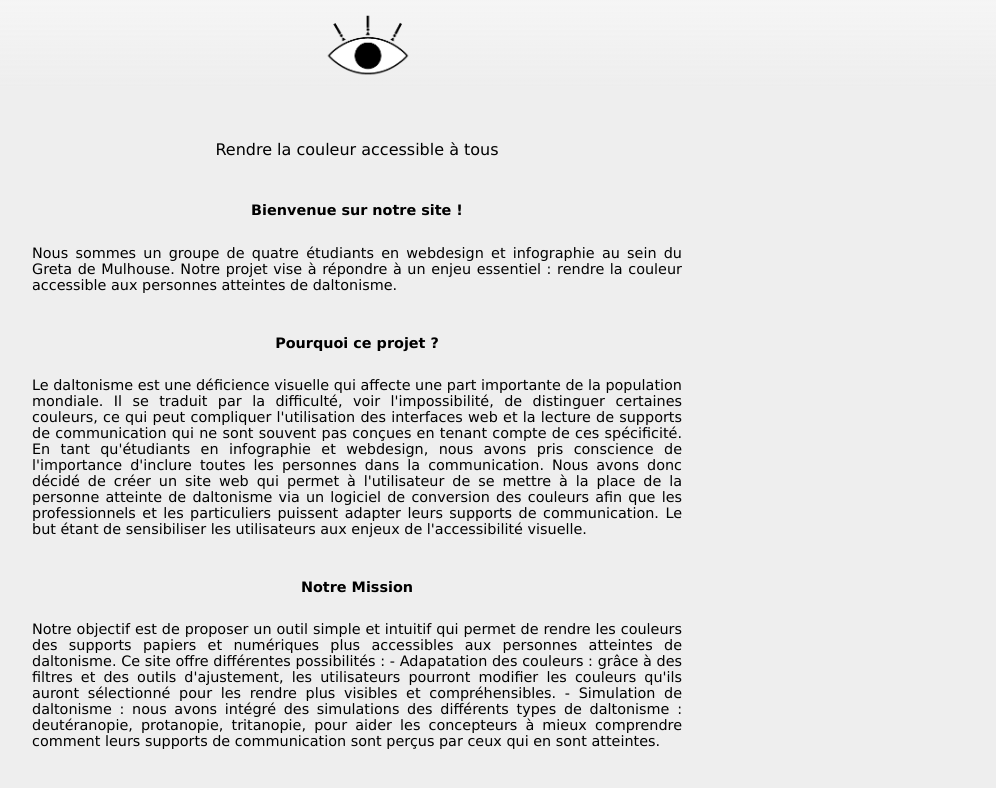
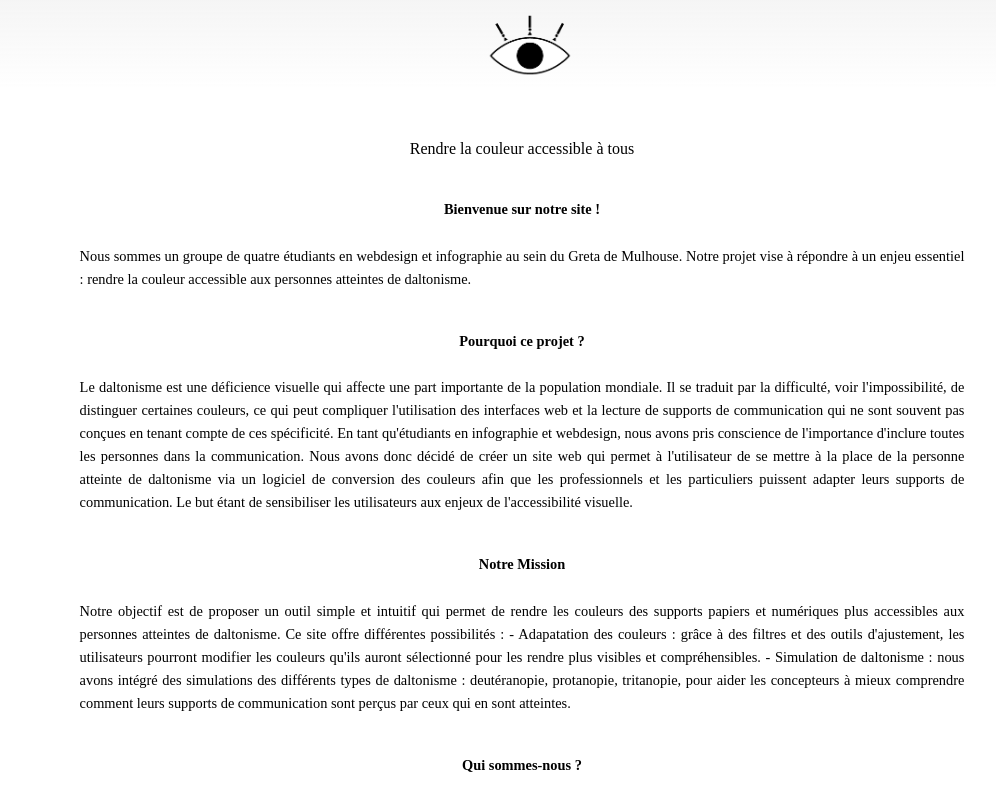
Before and after one commit to Elyrah408/daltonia, a plain HTML site: page pages/about.html in a window 1280 px wide. Shown: the top 788 px of the page, without its empty margins (118-1114 px from the left). Drawn offline with Linux system fonts and the light colour scheme; a web font is replaced by a local one.

Commit message:
Add files via upload

```diff
--- /dev/null
+++ b/css/about.css
@@ -0,0 +1,60 @@
+
+
+.cgv{
+
+    width: 100%;
+    align-items: center;
+    justify-content: center;
+    display: flex;
+    flex-direction: column;
+    margin-top: 100px;
+    position: relative;
+    font-size: 1rem;
+    margin-bottom: 4rem;
+
+
+  }
+
+  .cgv h1{
+    margin-top:  40px;
+    font-size: 1rem;
+    white-space : nowrap;
+    font-weight: 500;
+    margin-left: 15%;
+    margin-right: 15%;
+
+  }
+  .cgv h2{
+    margin-top:  30px;
+    font-size: 0.9rem;
+    white-space : nowrap
+
+  }
+  .cgv p{
+    margin-bottom:  12px;
+    font-size: 0.9rem;
+    text-align: justify;
+    margin-left: 15%;
+    margin-right: 15%;
+    line-height: 1.6;
+  }
+
+  .logoabout{
+    display: flex;
+    justify-content: center;
+    align-items: center;
+    height: 90px;
+    width: 100%;
+    top:0;
+    position: fixed;
+    background: linear-gradient(to top, transparent, rgb(245, 245, 245));
+    backdrop-filter: blur(8px);
+    z-index: 100;
+  }
+
+  .logoabout img{
+    margin-top: 120px;
+    width: 90px;
+    position: relative;
+    top: -60px;
+  }
--- a/css/index.css
+++ b/css/index.css
@@ -220,55 +220,10 @@ body    {
 
 
 
- .logoabout{
-  display: flex;
-  justify-content: center;
-  align-items: center;
-  height: 90px;
-  width: 100vw;
-  top:0;
-  position: fixed;
-  background: linear-gradient(to top, transparent, rgb(245, 245, 245));
-  backdrop-filter: blur(8px);
-  z-index: 100;
-}
-.logoabout img{
-  margin-top: 120px;
-  width: 90px;
-  position: relative;
-  left: -12%;
-  top: -60px;
-}
 
-.cgv{
-  margin-top: 100px;
-  max-width: 650px ;
-  align-items: center;
-  justify-content: center;
-  display: flex;
-  flex-direction: column;
-  padding: 0 150px;
-  position: relative;
-  font-size: 1rem;
-  margin-bottom: 4rem;
-}
-.cgv h1{
-  margin-top:  40px;
-  font-size: 1rem;
-  white-space : nowrap;
-  font-weight: 500;
 
-}
-.cgv h2{
-  margin-top:  30px;
-  font-size: 0.9rem;
-  white-space : nowrap
-}
-.cgv p{
-  margin-bottom:  12px;
-  font-size: 0.9rem;
-  text-align: justify;
-}
+
+
 
 @media (max-width: 700px) {
 
--- a/pages/about.html
+++ b/pages/about.html
@@ -4,7 +4,7 @@
 <head>
     <meta charset="UTF-8">
     <meta name="viewport" content="width=device-width, initial-scale=1.0">
-    <link rel="stylesheet" href="../css/index.css">
+    <link rel="stylesheet" href="../css/about.css">
     <link rel="icon" type="image/x-icon" href="../img/logo.png">
     <link href="https://fonts.googleapis.com/css2?family=Poppins:ital,wght@0,100;0,200;0,300;0,400;0,500;0,600;0,700;0,800;0,900;1,100;1,200;1,300;1,400;1,500;1,600;1,700;1,800;1,900&family=Rammetto+One&display=swap" rel="stylesheet">
     <title>Daltonia</title>
```
Also changed, not shown: css/restul2.css (+1 -11 lines).
